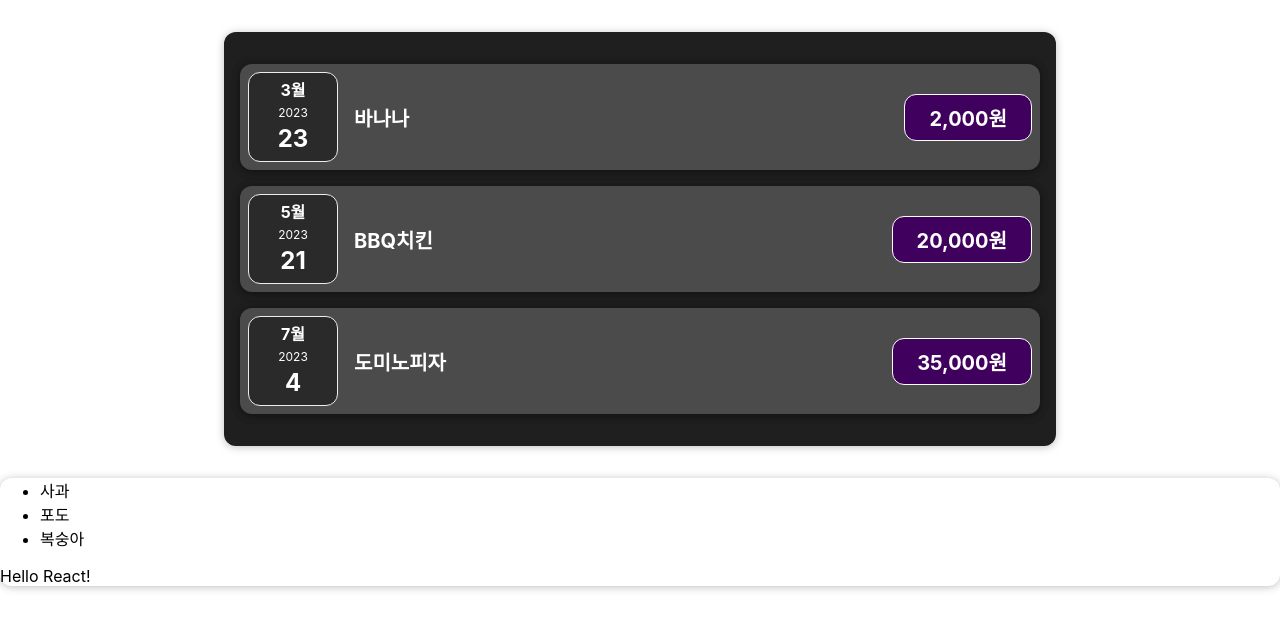
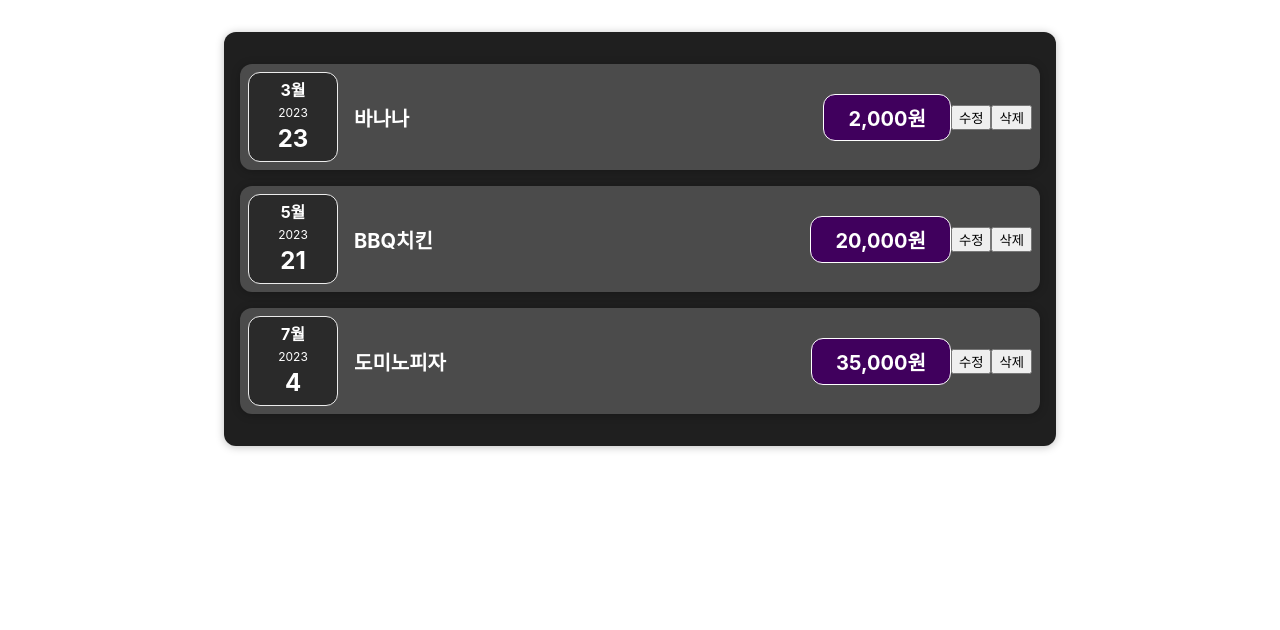
Before and after one commit to kyy7732/react-basic-study202310, a React (Create React App) app: page / in a window 1280 px wide. Shown: the top 630 px of the page. Built offline with nearby package versions, Linux system fonts and the light colour scheme.

Commit message:
6. useState 기초

```diff
--- a/src/App.js
+++ b/src/App.js
@@ -24,17 +24,13 @@
       date: new Date(2023, 7 - 1, 4),
     },
   ];
+  // 리액트 고유 속성: 수정이 필요한 부분만 수정이 되기 때문에 다시 실행이 되는게 아니다.
+  // 화면이 변환되었다고 알려줘야 함.
+  console.log('App 실행!');
 
   return (
     <>
       <Expenses items={expenses} />
-      <Hello>
-        <ul>
-          <li>사과</li>
-          <li>포도</li>
-          <li>복숭아</li>
-        </ul>
-      </Hello>
     </>
   );
 };
--- a/src/components/ExpenseItem.js
+++ b/src/components/ExpenseItem.js
@@ -1,4 +1,4 @@
-import React from 'react';
+import React, { useState } from 'react'; // useState라는 함수를 가져올 때 사용
 // css 로딩
 import './ExpenseItem.css';
 import ExpenseDate from './ExpenseDate';
@@ -8,10 +8,16 @@
   // price: 사욜할 이름
   // 부모가 전달한 객체가 들어옴
 
-  // const price = 99999;
-  // const expenseDate = date;
-  // const expenseTitle = title;
-  // const expensePrice = propsPrice;
+  // let itemTitle = title;
+
+  // 값이 변경되어 화면에 반영되어야 하는 값들은
+  // useState 훅을 통해 상태변수로 관리한다.
+
+  // useState는 배열을 리턴하는데
+  // 첫번째 요소는 관리할 상태값
+  // 두번째 요소는 상태값을 변경하는 setter 함수
+  // setter를 통해 값을 주입하기 때문에 const로 만들어도 됨
+  const [itemTitle, setItemTitle] = useState(title);
 
   // 1자리 숫자를 2자리수로 변환하는 함수
   const make2digit = (text) => {
@@ -31,16 +37,43 @@
   // 숫자를 원화 표기법으로 바꾸기
   const formattedPrice = new Intl.NumberFormat('ko-KR').format(propsPrice);
 
+  const clickHandler = (e) => {
+    // itemTitle = '안녕';
+    // console.log(itemTitle);
+
+    // state로 관리하는 변수는 반드시 setter로만 변경하셔야 합니다.
+    // setItemTitle((snapshot) => {
+    //   console.log(`snapshot: ${snapshot}`);
+    //   // 메롱이 새로운 값이 되며 기존 스냅샷과 다를 경우
+    //   // 화면을 리렌더링하고 같을 경우 리렌더링 하지 않는다.
+    //   return '메롱';
+    // });
+
+    setItemTitle('메롱');
+  };
+
   return (
-    <Card className='circle'>
-      <div className='expense-item'>
-        <ExpenseDate date={date} />
-        <div>{makeFormattedDate()}</div>
-        <div className='expense-item__description'>
-          <h2>{title}</h2>
-          <div className='expense-item__price'>{formattedPrice}원</div>
-        </div>
+    <Card className='expense-item'>
+      <ExpenseDate date={date} />
+      <div>{makeFormattedDate()}</div>
+      <div className='expense-item__description'>
+        <h2>{itemTitle}</h2>
+        <div className='expense-item__price'>{formattedPrice}원</div>
       </div>
+      <button
+        id='btn'
+        onClick={clickHandler}
+      >
+        수정
+      </button>
+      <button
+        id='btn'
+        onClick={(e) => {
+          console.log('삭제!');
+        }}
+      >
+        삭제
+      </button>
     </Card>
   );
 };
```
Also changed, not shown: .eslintrc.json.
